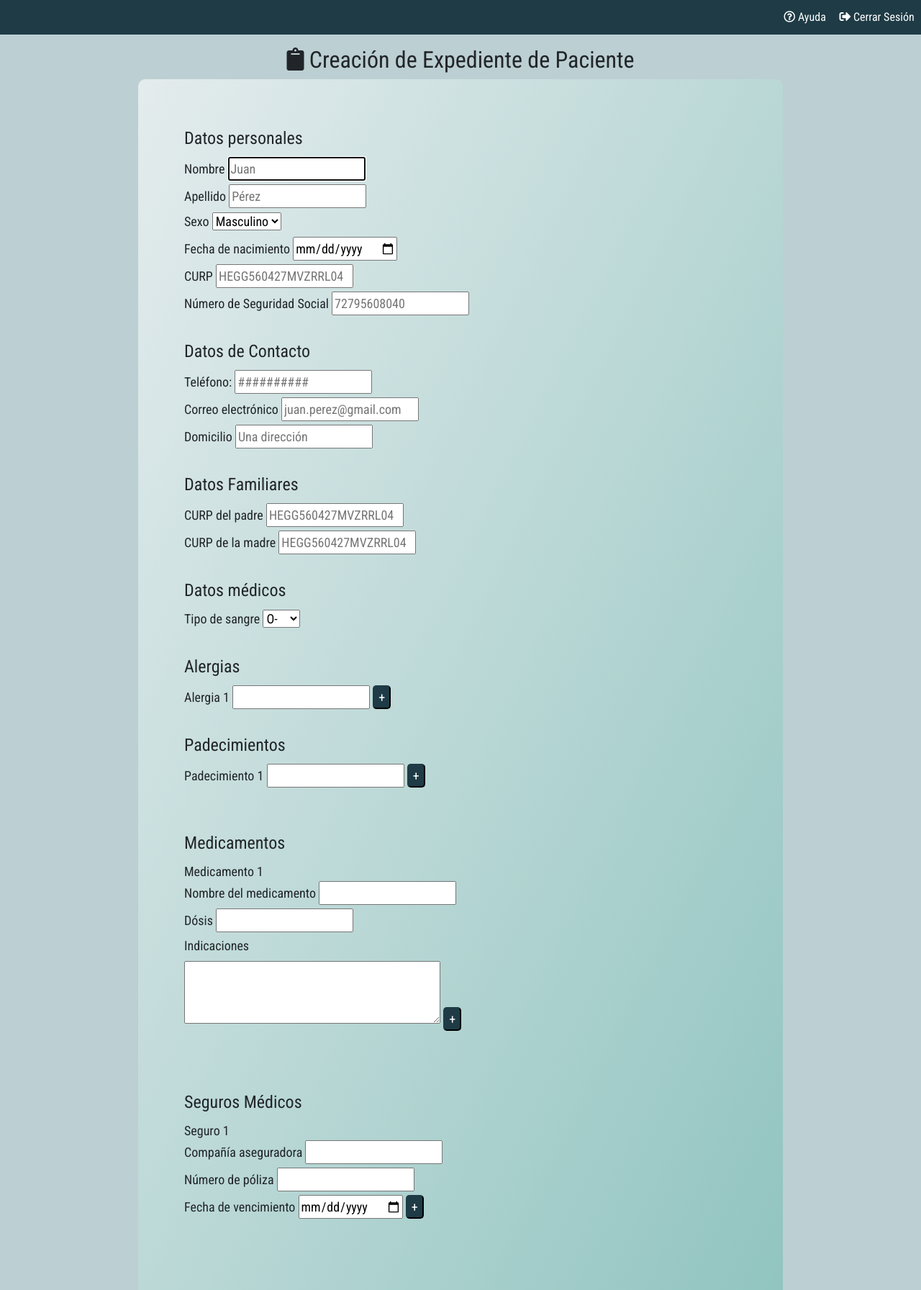
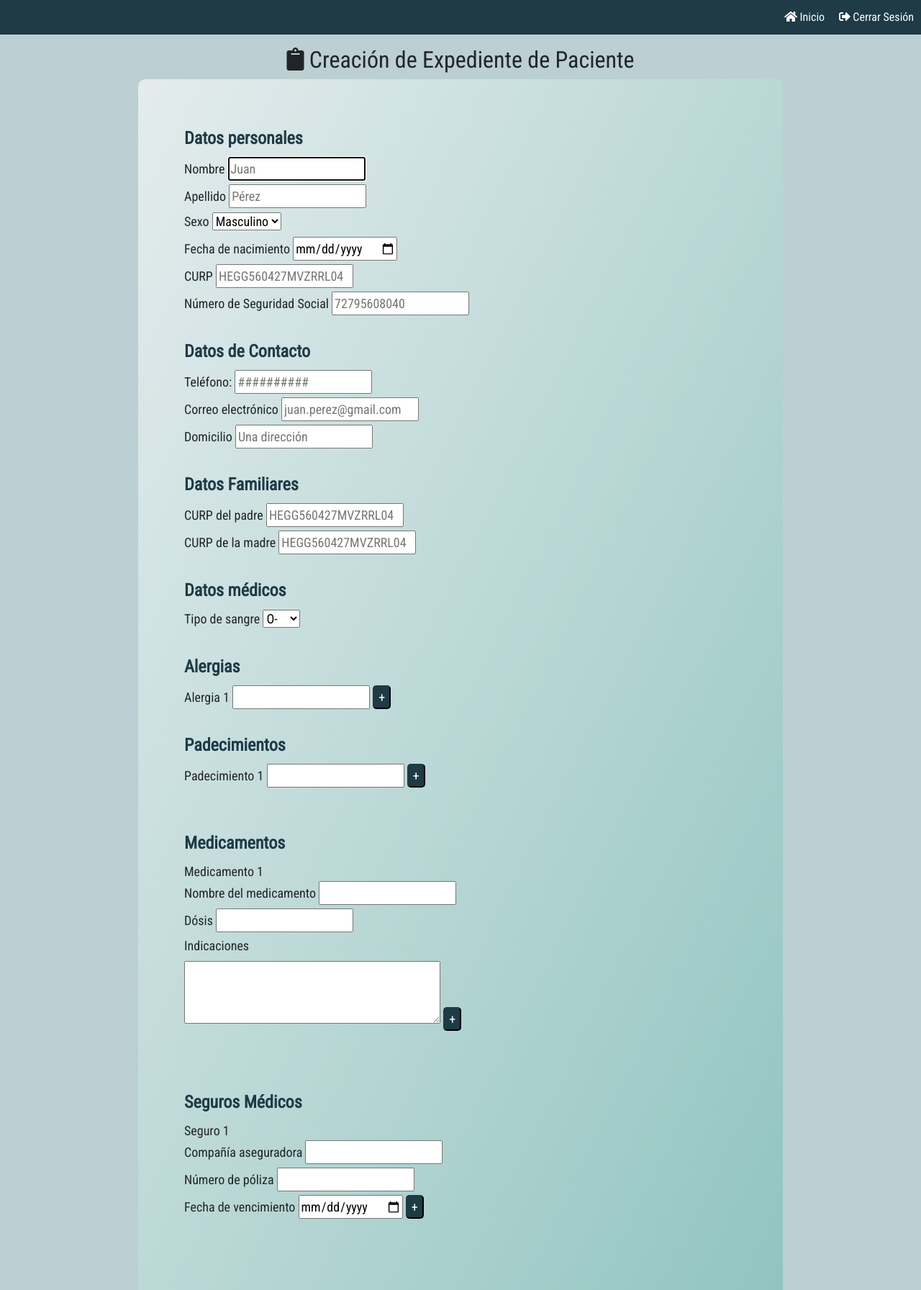
Before and after one commit to aroquev00/web-proyecto, a PHP site: page /crearExpediente.html in a window 1280 px wide. Shown: the top 1792 px of the page at 72% size. Run offline with PHP 8.4, Linux system fonts and the light colour scheme; some libraries are stand-ins or nearby versions.

Commit message:
Cambie el NavBar para incluir botón de Inicio y quitar el de ayuda

```diff
--- a/crearEntrada.html
+++ b/crearEntrada.html
@@ -31,7 +31,7 @@
 
     </div>
     <div id="navOpt">
-      <a><i class="far fa-question-circle"></i> Ayuda</a>
+      <a href="dashboardMedico.html"><i class="fas fa-home"></i> Inicio</a>
       <a><i class="fas fa-sign-out-alt"></i> Cerrar Sesión</a>
     </div>
 
@@ -50,7 +50,7 @@
   <main>
 
 
-    <h2>Creación de una Entrada </h2>
+    <h2><i class="fas fa-edit"></i> Creación de una Entrada </h2>
 
     <div id="wrapper" style="padding-top: 0;">
         <ul class="nav nav-tabs justify-content-center">
--- a/crearExpediente.html
+++ b/crearExpediente.html
@@ -29,8 +29,8 @@
 
     </div>
     <div id="navOpt">
-      <a><i class="far fa-question-circle"></i> Ayuda</a>
-      <a><i class="fas fa-sign-out-alt"></i> Cerrar Sesión</a>
+      <a href="dashboardMedico.html"><i class="fas fa-home"></i> Inicio</a>
+      <a href="dashboardMedico.html"><i class="fas fa-sign-out-alt"></i> Cerrar Sesión</a>
     </div>
 
     <!-- <h2>Navegación</h2>
--- a/css/main.css
+++ b/css/main.css
@@ -41,14 +41,18 @@ nav {
 nav #navOpt {
     display: flex;
     width: 200px;
-    justify-content: space-around;;
-
+    justify-content: space-around;
+    color: white;
 }
 
+nav #navOpt a{
+    color: white;
+}
 
 nav #navOpt a:hover{
     cursor: pointer;
     color: #26a892;
+    text-decoration: none;
 }
 
 main {
@@ -142,6 +146,10 @@ textarea{
     max-width: 100%;
 }
 
+legend{
+    color: #1e3b46;
+    font-weight: bold;
+}
 
 /* vistaPaciente */
 #basicInfo {
--- a/dashboardMedico.html
+++ b/dashboardMedico.html
@@ -22,7 +22,7 @@
 
             </div>
             <div id="navOpt">
-                <a><i class="far fa-question-circle"></i> Ayuda</a>
+
                 <a><i class="fas fa-sign-out-alt"></i> Cerrar Sesión</a>
             </div>
         </nav>
--- a/vistaPaciente.html
+++ b/vistaPaciente.html
@@ -25,7 +25,7 @@
 
             </div>
             <div id="navOpt">
-                <a><i class="far fa-question-circle"></i> Ayuda</a>
+
                 <a><i class="fas fa-sign-out-alt"></i> Cerrar Sesión</a>
             </div>
         </nav>
```
